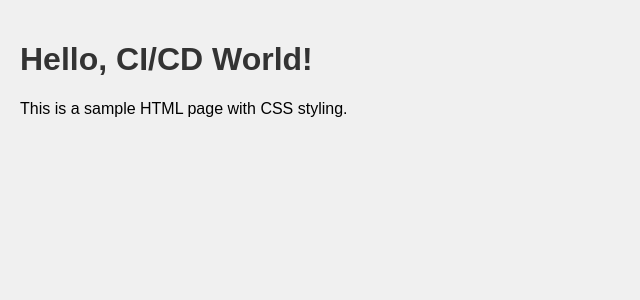
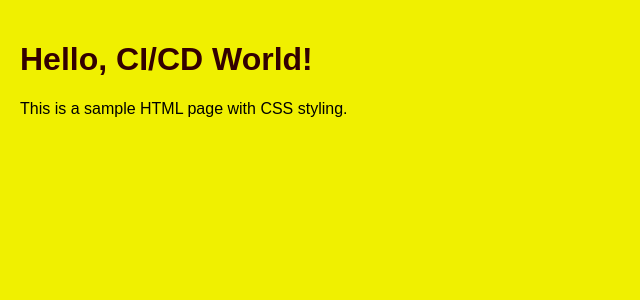
Before and after one commit to developer-ahmed-shehta/CI-CD-Flask, a Flask app: page / in a window 1280 px wide. Shown: the top 300 px of the page, without its empty margins (0-640 px from the left). Run offline with Flask 3, Linux system fonts and the light colour scheme.

Commit message:
fix css file

```diff
--- a/static/style.css
+++ b/static/style.css
@@ -1,10 +1,9 @@
 /* static/style.css */
 body {
     font-family: Arial, sans-serif;
-    background-color: #f0f0f0;
     margin: 0;
     padding: 20px;
 }
 h1 {
-    color: #333;
+    color: #300;
 }
--- a/templates/index.html
+++ b/templates/index.html
@@ -5,6 +5,7 @@
     <meta charset="UTF-8">
     <title>Flask App</title>
     <link rel="stylesheet" href="{{ url_for('static', filename='style.css') }}">
+    <style>body {background-color:#f0f000;}</style>
 </head>
 <body>
     <h1>Hello, CI/CD World!</h1>
```
